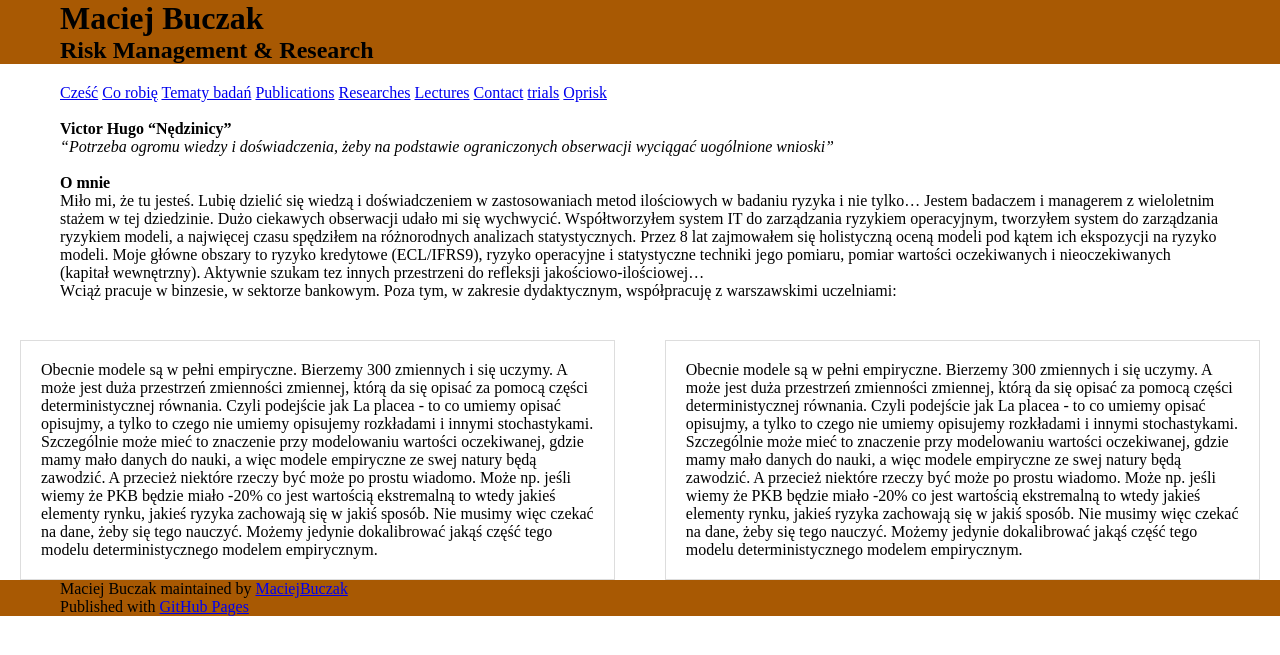
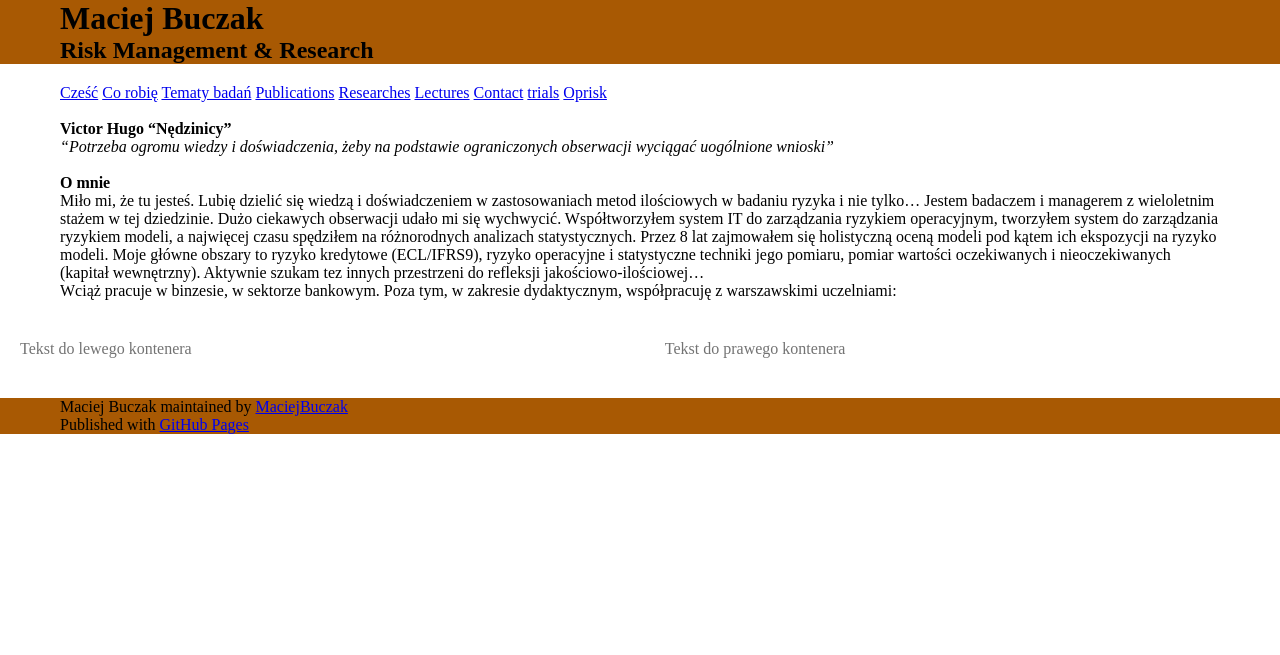
Before and after one commit to MaciejBuczak/risk-research, a Jekyll site: the page built from index.md, in a window 1280 px wide. Shown: the top 655 px of the page. Built offline with Jekyll 4.4.1, drawn with Linux system fonts in a browser that asks for light colours.

Commit message:
Update default.html

```diff
--- a/_layouts/default.html
+++ b/_layouts/default.html
@@ -50,18 +50,27 @@
       max-width: 1300px;
       padding: 0 20px;
     }
+    #secondary_content_wrap {
+      background-color: white !important;
+      width: 100%;
+      display: flex;
+      justify-content: center;
+      padding: 20px 0;
+      margin-bottom: 20px; /* Dodanie marginesu poniżej kontenerów */
+    }
     #secondary_content {
       width: 100%;
       max-width: 1300px;
       padding: 0 20px;
       display: flex;
       justify-content: space-between;
-      margin-top: 20px;
     }
     .text-container {
-      width: 48%; /* Nieco mniej niż 50%, żeby było miejsce między kontenerami */
-      padding: 20px;
-      border: 1px solid #ddd;
+      width: 48%;
+      padding: 0; /* Usunięcie paddingu */
+      color: #737373; /* Kolor czcionki taki sam jak w reszcie strony */
+      text-align: justify;
+      font-size: 16px; /* Domyślny rozmiar czcionki */
     }
     #footer_wrap {
       background-color: #a85903 !important;
@@ -112,12 +121,10 @@
   <div id="secondary_content_wrap" class="outer">
     <section id="secondary_content" class="inner">
       <div class="text-container">
-        Obecnie modele są w pełni empiryczne. Bierzemy 300 zmiennych i się uczymy. A może jest duża przestrzeń zmienności zmiennej, którą da się opisać za pomocą części deterministycznej równania. Czyli podejście jak La placea - to co umiemy opisać opisujmy, a tylko to czego nie umiemy opisujemy rozkładami i innymi stochastykami.
-Szczególnie może mieć to znaczenie przy modelowaniu wartości oczekiwanej, gdzie mamy mało danych do nauki, a więc modele empiryczne ze swej natury będą zawodzić. A przecież niektóre rzeczy być może po prostu wiadomo. Może np. jeśli wiemy że PKB będzie miało -20% co jest wartością ekstremalną to wtedy jakieś elementy rynku, jakieś ryzyka zachowają się w jakiś sposób. Nie musimy więc czekać na dane, żeby się tego nauczyć. Możemy jedynie dokalibrować jakąś część tego modelu deterministycznego modelem empirycznym.
+        Tekst do lewego kontenera
       </div>
       <div class="text-container">
-        Obecnie modele są w pełni empiryczne. Bierzemy 300 zmiennych i się uczymy. A może jest duża przestrzeń zmienności zmiennej, którą da się opisać za pomocą części deterministycznej równania. Czyli podejście jak La placea - to co umiemy opisać opisujmy, a tylko to czego nie umiemy opisujemy rozkładami i innymi stochastykami.
-Szczególnie może mieć to znaczenie przy modelowaniu wartości oczekiwanej, gdzie mamy mało danych do nauki, a więc modele empiryczne ze swej natury będą zawodzić. A przecież niektóre rzeczy być może po prostu wiadomo. Może np. jeśli wiemy że PKB będzie miało -20% co jest wartością ekstremalną to wtedy jakieś elementy rynku, jakieś ryzyka zachowają się w jakiś sposób. Nie musimy więc czekać na dane, żeby się tego nauczyć. Możemy jedynie dokalibrować jakąś część tego modelu deterministycznego modelem empirycznym.
+        Tekst do prawego kontenera
       </div>
     </section>
   </div>
```
